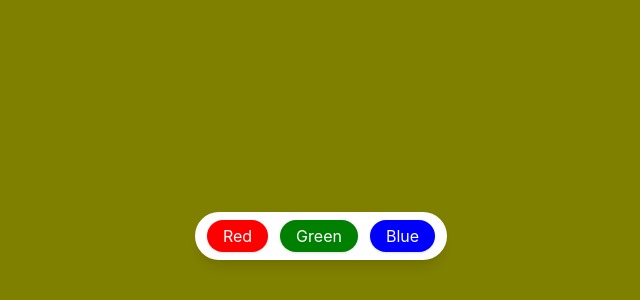
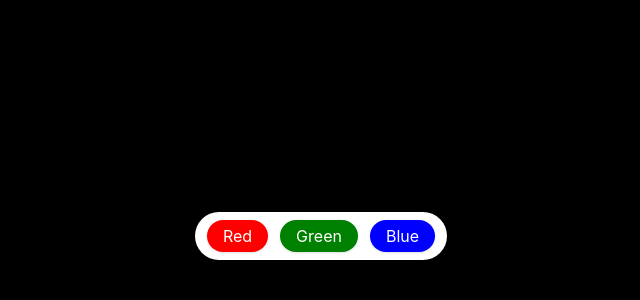
Before and after one commit to Deep-Saha1925/REACT_TUT, a React (Vite) app in the folder bgchanger/: page / in a window 1280 px wide. Shown: the part 492-792 px from the top of the page, without its empty margins (319-959 px from the left). Built offline with nearby package versions, Linux system fonts and the light colour scheme.

Commit message:
Onclick function.

```diff
--- a/bgchanger/src/App.jsx
+++ b/bgchanger/src/App.jsx
@@ -3,7 +3,7 @@ import { useState } from "react"
 
 function App() {
 
-  const [color, setColor] = useState("olive");
+  const [color, setColor] = useState("black");
 
   return (
     <div className="w-full h-screen duration-200"
@@ -13,14 +13,17 @@ function App() {
 
         <div className="flex flex-wrap justify-center gap-3 shadow-lg bg-white px-3 py-2 rounded-3xl">
           <button className="outline-none px-4 py-1 rounded-full text-white shadow-sm"
+          onClick={() => setColor("red")}
           style={{backgroundColor: "red"}}
           >Red</button>
 
           <button className="outline-none px-4 py-1 rounded-full text-white shadow-sm"
+          onClick={() => setColor("green")}
           style={{backgroundColor: "green"}}
           >Green</button>
 
           <button className="outline-none px-4 py-1 rounded-full text-white shadow-sm"
+          onClick={() => setColor("blue")}
           style={{backgroundColor: "blue"}}
           >Blue</button>
         </div>
```
